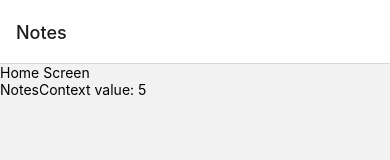
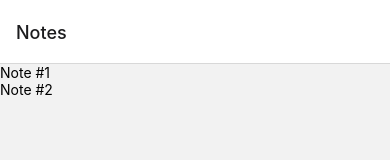
Before and after one commit to eneax/rn-notes-app, a React Native app: screen /Notes in a window 390 px wide. Shown: the top 160 px of the page. Built offline with nearby package versions, Linux system fonts and the light colour scheme.

Commit message:
Render list of notes

```diff
--- a/src/context/NotesContext.js
+++ b/src/context/NotesContext.js
@@ -3,7 +3,11 @@ import React from "react";
 const NotesContext = React.createContext();
 
 export const NotesProvider = ({ children }) => {
-  return <NotesContext.Provider value={5}>{children}</NotesContext.Provider>;
+  const notesList = [{ title: "Note #1" }, { title: "Note #2" }];
+
+  return (
+    <NotesContext.Provider value={notesList}>{children}</NotesContext.Provider>
+  );
 };
 
 export default NotesContext;
--- a/src/screens/HomeScreen.js
+++ b/src/screens/HomeScreen.js
@@ -1,15 +1,20 @@
 import React from "react";
-import { View, Text } from "react-native";
+import { View, Text, FlatList } from "react-native";
 
 import NotesContext from "../context/NotesContext";
 
 const HomeScreen = () => {
-  const value = React.useContext(NotesContext);
+  const notesList = React.useContext(NotesContext);
 
   return (
     <View>
-      <Text>Home Screen</Text>
-      <Text>NotesContext value: {value}</Text>
+      <FlatList
+        keyExtractor={(note) => note.title}
+        data={notesList}
+        renderItem={({ item }) => {
+          return <Text>{item.title}</Text>;
+        }}
+      />
     </View>
   );
 };
```
